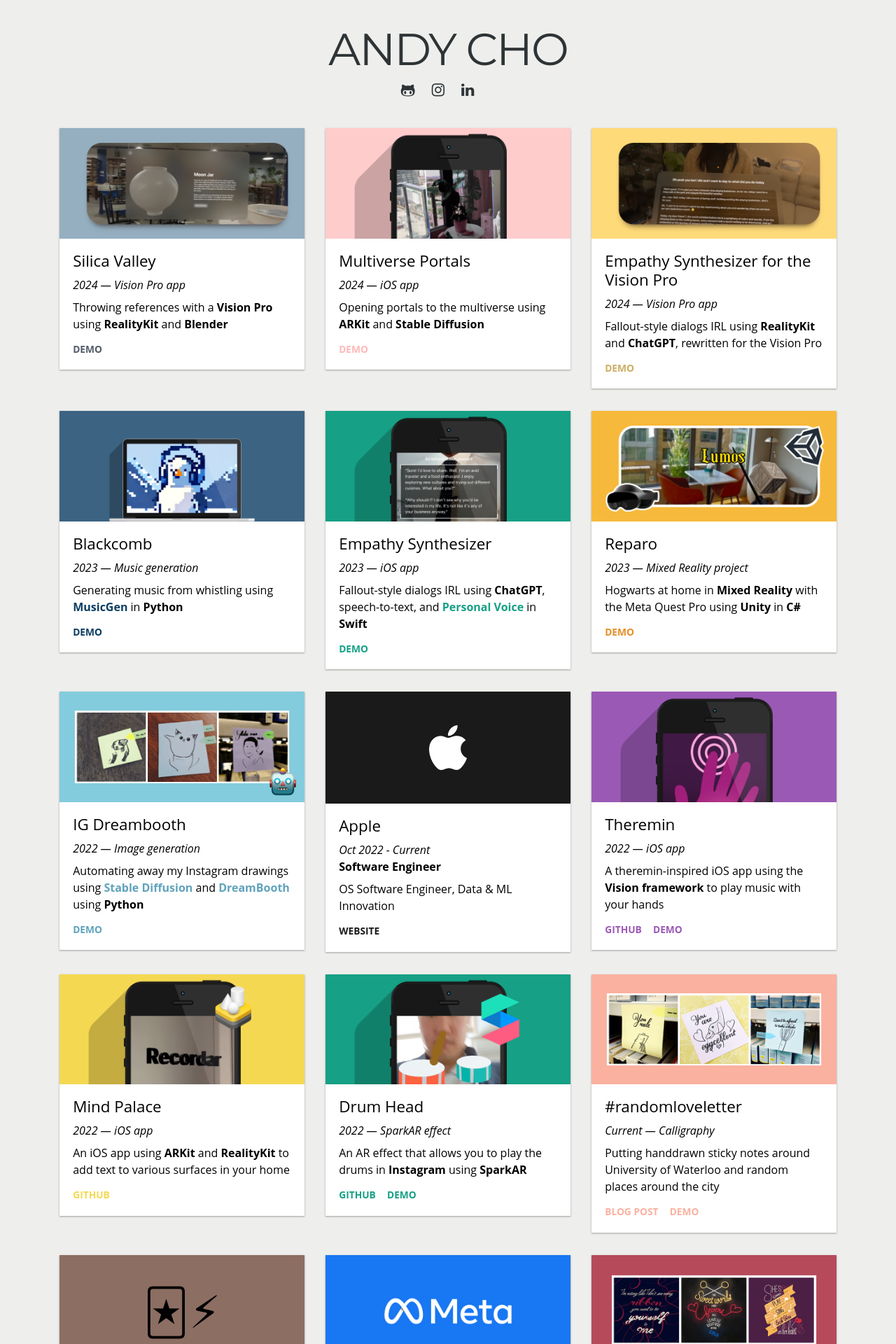
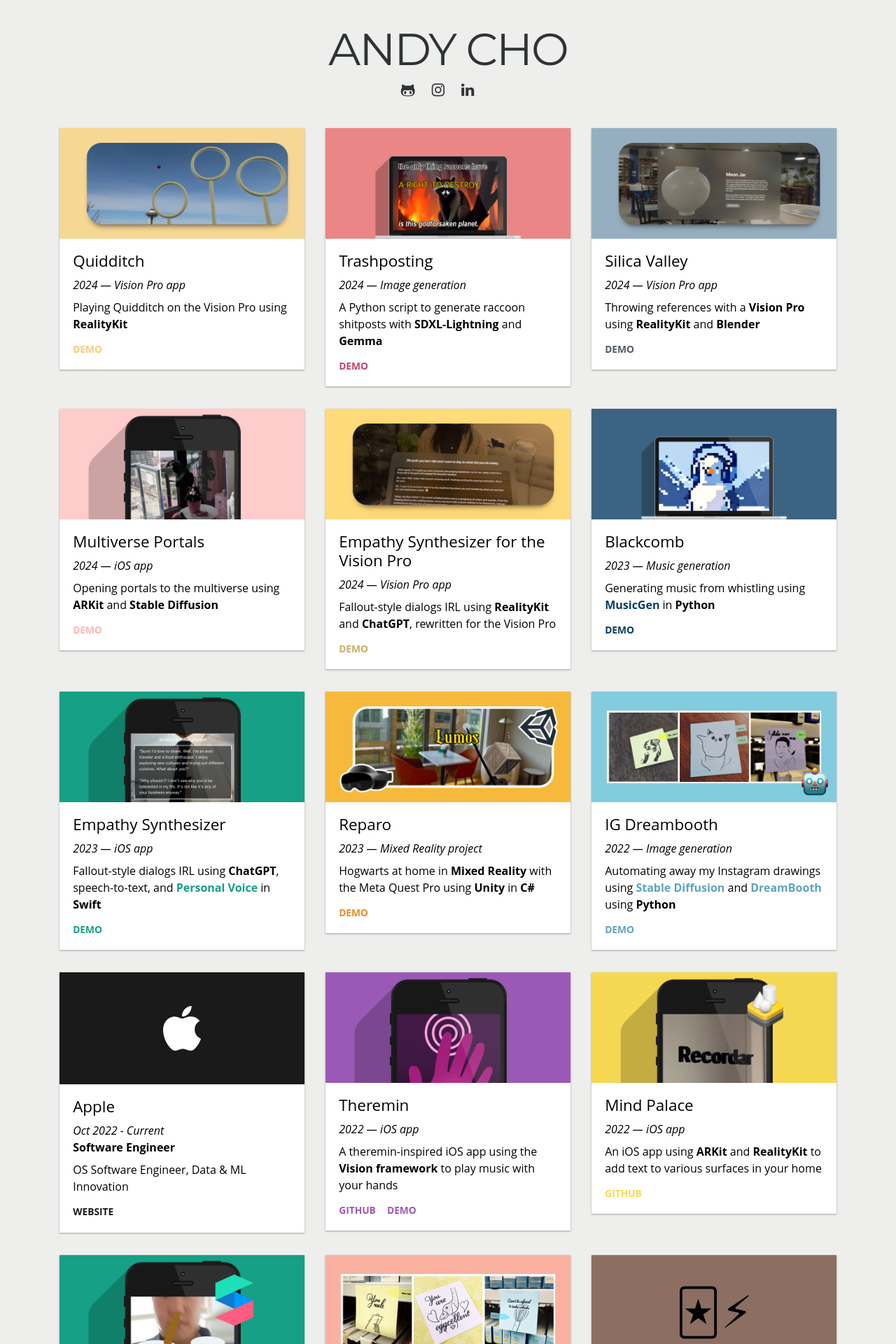
Before and after one commit to AcroMace/acromace.github.io, a Jekyll site: the page built from index.html, in a window 1280 px wide. Shown: the top 1920 px of the page at 70% size. Built offline with Jekyll 4.4.1, drawn with Linux system fonts in a browser that asks for light colours.

Commit message:
Add Quidditch and Trashposting

```diff
--- a/index.html
+++ b/index.html
@@ -7,6 +7,10 @@
 <div class="projects">
   <div class="container">
     <div class="row">
+
+    {% include project_row.html project_id="quidditch" title="Quidditch" year="2024" description_brief="Vision Pro app" description_long="Playing Quidditch on the Vision Pro using **RealityKit**" demo_link="https://youtu.be/uD_6F0sgsYE" %}
+
+    {% include project_row.html project_id="trashposting" title="Trashposting" year="2024" description_brief="Image generation" description_long="A Python script to generate raccoon shitposts with **SDXL-Lightning** and **Gemma**" demo_link="https://www.youtube.com/shorts/WOM53DnetdA" %}
 
     {% include project_row.html project_id="silica-valley" title="Silica Valley" year="2024" description_brief="Vision Pro app" description_long="Throwing references with a **Vision Pro** using **RealityKit** and **Blender**" demo_link="https://youtu.be/7Xn7v2yICDk" %}
 
--- a/resources/andy.css
+++ b/resources/andy.css
@@ -137,6 +137,22 @@
 	height: 160px;
 	padding-top: 1em;
 	padding-bottom: 1em;
+}
+
+#project-quidditch .project-image-wrapper {
+	background-color: #f7d794;
+}
+
+#project-quidditch a, #project-quidditch .btn-cta {
+	color: #f5cd79;
+}
+
+#project-trashposting .project-image-wrapper {
+	background-color: #ea8685;
+}
+
+#project-trashposting a, #project-trashposting .btn-cta {
+	color: #c44569;
 }
 
 #project-silica-valley .project-image-wrapper {
```
Also changed, not shown: assets/button/quidditch.png (added), assets/button/trashposting.png (added).
